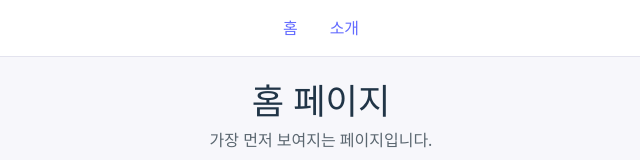
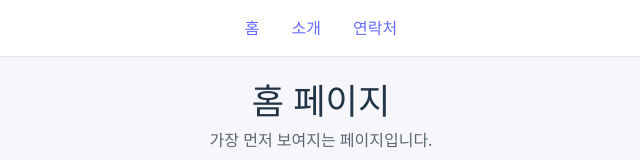
Before and after one commit to winverse/codeit-fs-react-router, a React (Vite) app in the folder 02-nested-routes/: page / in a window 1280 px wide. Shown: the top 160 px of the page, without its empty margins (319-959 px from the left). Built offline with nearby package versions, Linux system fonts and the light colour scheme.

Commit message:
feat: 02-nested-routes-starter

```diff
--- a/02-nested-routes/src/App.jsx
+++ b/02-nested-routes/src/App.jsx
@@ -1,7 +1,8 @@
 import { Routes, Route, Link } from 'react-router';
+import styles from './App.module.css';
 import { HomePage } from './features/home/HomePage';
 import { AboutPage } from './features/about/AboutPage';
-import styles from './App.module.css';
+import { ContactPage } from './features/contact/ContactPage';
 
 export function App() {
   return (
@@ -10,6 +11,7 @@ export function App() {
         <nav>
           <Link to="/">홈</Link>
           <Link to="/about">소개</Link>
+          <Link to="/contact">연락처</Link>
         </nav>
       </header>
 
@@ -17,6 +19,7 @@ export function App() {
         <Routes>
           <Route path="/" element={<HomePage />} />
           <Route path="/about" element={<AboutPage />} />
+          <Route path="/contact" element={<ContactPage />} />
         </Routes>
       </main>
     </div>
--- a/02-nested-routes/src/main.jsx
+++ b/02-nested-routes/src/main.jsx
@@ -1,7 +1,7 @@
 import { StrictMode } from 'react';
 import { createRoot } from 'react-dom/client';
+import { BrowserRouter } from 'react-router';
 import { App } from './App';
-import { BrowserRouter } from 'react-router';
 
 import './styles/reset.css';
 import './index.css';
```
Also changed, not shown: 1 other file (tests, documents, lock files or other folders).
